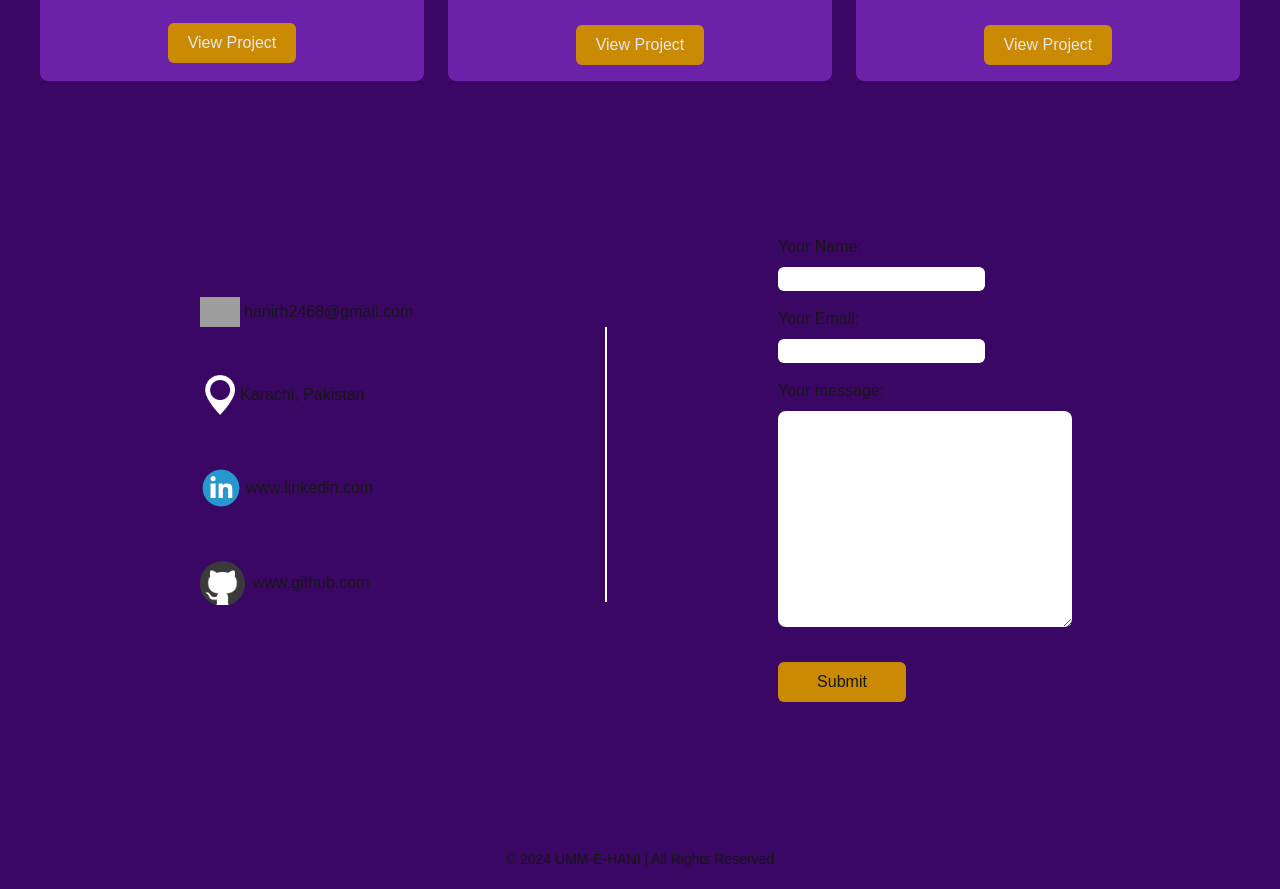
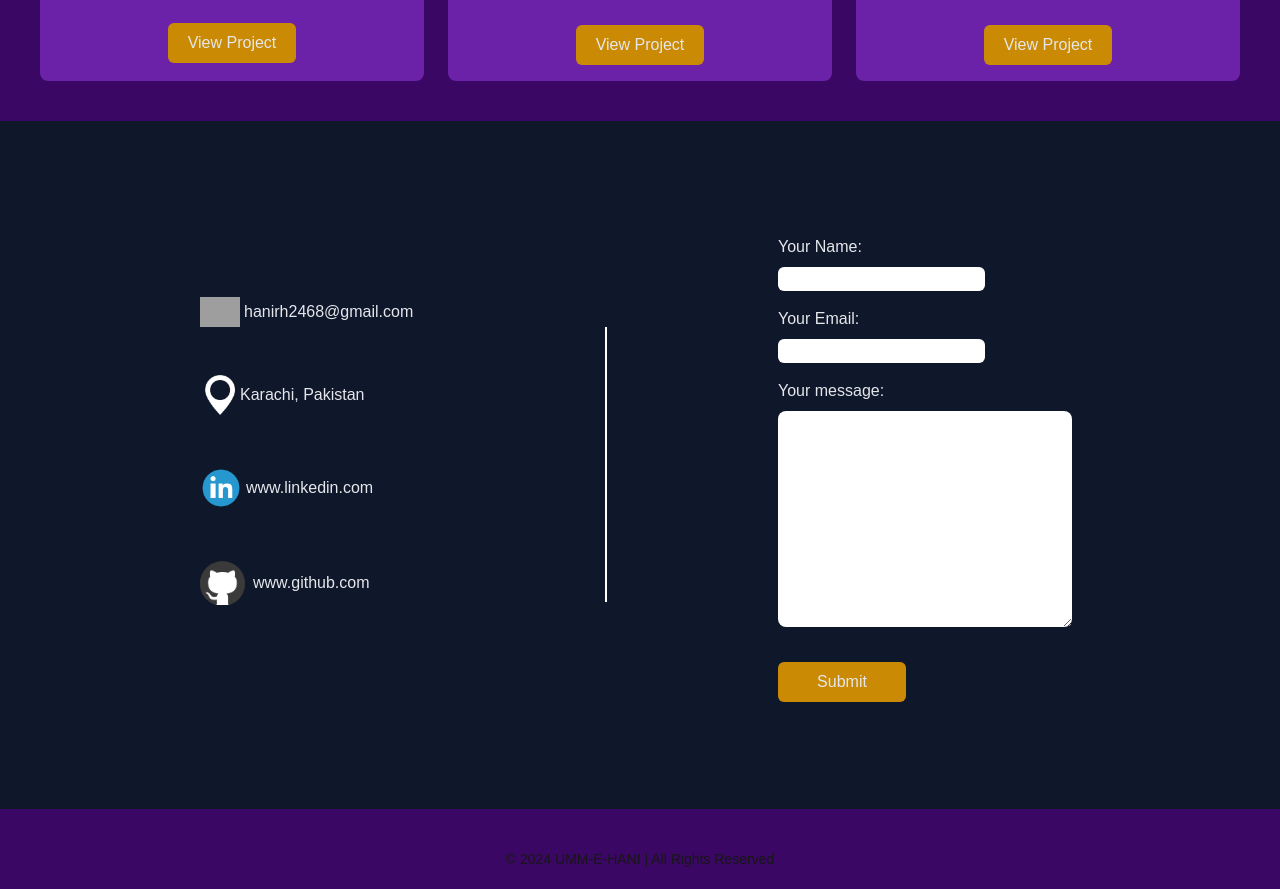
Before and after one commit to Umm-e-Hani02/portfolio-using-next-js-assignment, a Next.js app: page / in a window 1280 px wide. Shown: the part 3160-4049 px from the top of the page. Built offline with nearby package versions, Linux system fonts and the light colour scheme; grey boxes are pictures that could not be loaded.

Commit message:
Update page.tsx

```diff
--- a/src/app/components/contact/page.tsx
+++ b/src/app/components/contact/page.tsx
@@ -4,9 +4,9 @@ export default function Contact(){
     return(
 
 
-        <section className="bg-purple-950 h-[43rem] flex items-center justify-between" id="contact">
+        <section className="bg-slate-900 h-[43rem] flex items-center justify-between text-gray-200" id="contact">
 
-            <div className="items-center pl-5 ml-40">
+            <div className="items-center pl-5 ml-40 ">
                 <div className=" flex items-center m-5 mb-12">
                     <Image
                     src="/png/email.png"
```
